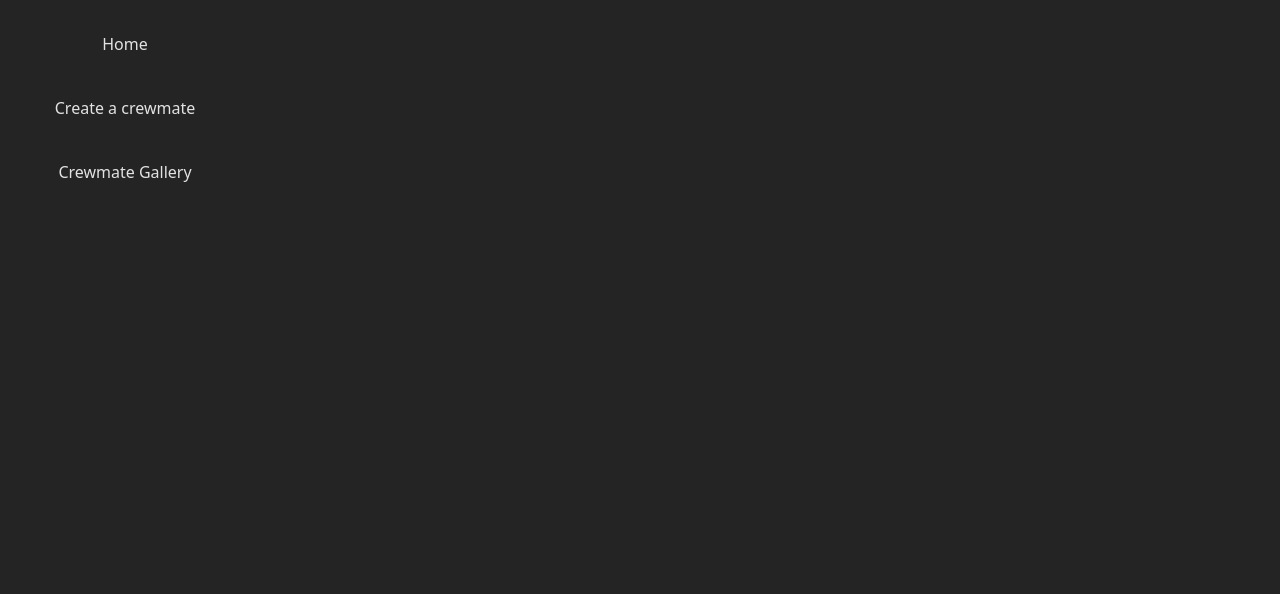
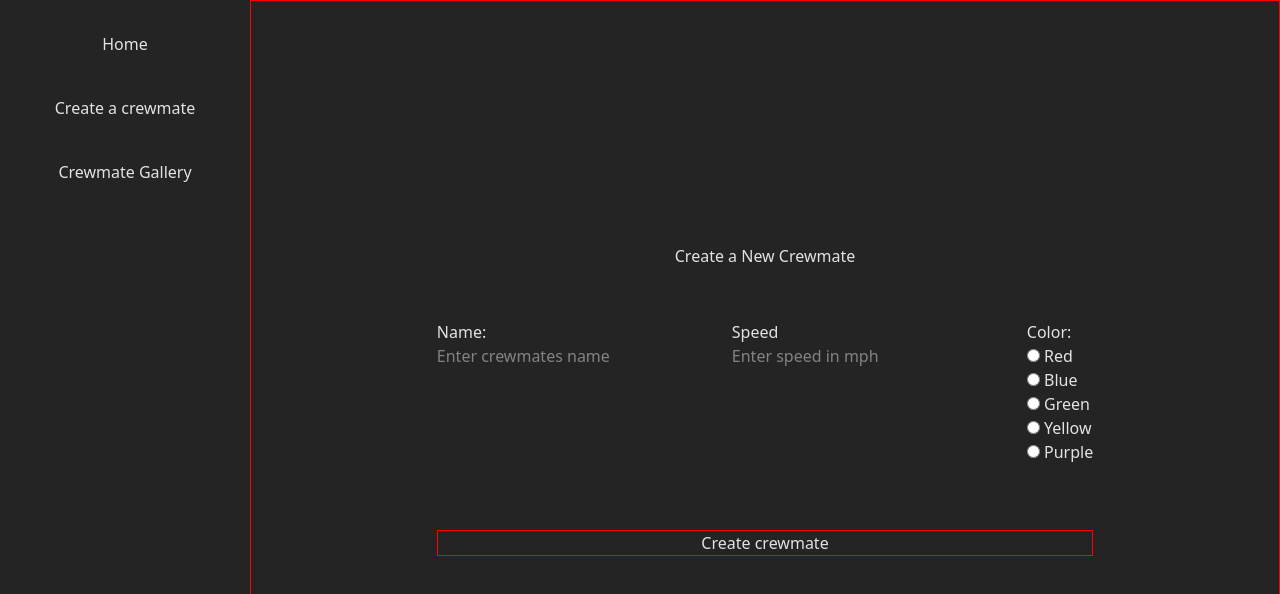
Before and after one commit to Babagesh/Crewmates, a React (Vite) app: page /create in a window 1280 px wide. Shown: the top 594 px of the page. Built offline with nearby package versions, Linux system fonts and the light colour scheme.

Commit message:
create page finished

```diff
--- a/src/App.css
+++ b/src/App.css
@@ -27,3 +27,29 @@
 .gallery{
   flex: 1;
 }
+
+.create{
+  display: flex;
+  flex-direction: column;
+  align-items: center;
+  justify-content: center;
+  flex: 1;
+  border: 1px solid red;
+}
+
+.create h1{
+  margin-bottom: 5%;
+}
+.options{
+  display: flex;
+  flex-direction: row;
+  justify-content: flex-start;
+  gap: 5vw;
+  margin-bottom: 10%;
+}
+
+.submit-form{
+  margin-top: 2rem;
+  text-align: center;
+  border: 1px solid red;
+}
--- a/src/pages/Create.jsx
+++ b/src/pages/Create.jsx
@@ -1,9 +1,60 @@
 import {useState} from 'react'
+import {supabase} from '../client'
 
 const Create = () => {
-    <div className = "create">
 
-    </div>
+    const [crewmateOptions, updateCrewmateOptions] = useState({
+        Name : "",
+        Speed: 0,
+        Color: ""
+    })
+
+    const handleChange = (event) => {
+        const {name, value} = event.target;
+        updateCrewmateOptions(crewmateOptions => (
+            {...crewmateOptions, [name]:value}
+        ))
+    }
+    const createCrewmate = async (e) => {
+        e.preventDefault();
+        await supabase
+        .from('crewmates')
+        .insert(crewmateOptions)
+        window.location = "/"
+    }
+    return (
+        <div className = "create">
+            <h1> Create a New Crewmate</h1>
+            <form >
+                <div className = 'options'>
+                    <div className = 'option'>
+                        <label for='name'>Name:</label> <br />
+                        <input type='text' placeholder = 'Enter crewmates name' id = 'name' name = 'Name' onChange = {handleChange}/>
+                    </div>
+                    <div className = 'option'>
+                        <label for = 'speed'>Speed</label> <br />
+                        <input type='number' placeholder = 'Enter speed in mph' id = 'speed' name = 'Speed' onChange={handleChange}/>
+                    </div>
+                    <div className = 'option'>
+                        <h3> Color: </h3>
+                        <input type='radio' id = 'red' value = 'red' name = 'Color' onChange={handleChange}/>
+                        <label htmlFor = 'red'> Red </label> <br />
+                        <input type = 'radio' id = 'blue' value = 'blue' name = 'Color' onChange={handleChange}/>
+                        <label htmlFor = 'blue'> Blue </label> <br />
+                        <input type = 'radio' id = 'green' value = 'green' name = 'Color' onChange={handleChange}/>
+                        <label htmlFor = 'green'> Green </label> <br />
+                        <input type = 'radio' id = 'yellow' value = 'yellow' name = 'Color' onChange={handleChange}/>
+                        <label htmlFor = 'yellow'> Yellow </label> <br />
+                        <input type = 'radio' id = 'purple' value = 'purple' name = 'Color' onChange={handleChange}/>
+                        <label htmlFor = 'purple'> Purple </label> <br />
+                    </div>
+                </div>
+                <div className = 'submit-form'>
+                    <input type='submit' onClick={createCrewmate} value = "Create crewmate"/>
+                </div>
+            </form>
+        </div>
+    );
 }
 
 export default Create;
--- /dev/null
+++ b/src/pages/Details.jsx
@@ -0,0 +1,11 @@
+
+
+const Details = (crewmateDetails) => {
+    return (
+        <div>
+
+        </div>
+    );
+}
+
+export default Details;
--- a/src/pages/Edit.jsx
+++ b/src/pages/Edit.jsx
@@ -1,6 +1,6 @@
 const Edit = () => {
     return (
-        <div>
+        <div className = "edit">
 
         </div>
     );
--- a/src/pages/Gallery.jsx
+++ b/src/pages/Gallery.jsx
@@ -4,7 +4,7 @@ import Crewmate from '../components/Crewmate';
 
 const Gallery = () => {
 
-    const {crewmates, updateCrewmates} = useState([])
+    const [crewmates, updateCrewmates] = useState([])
 
     useEffect(() => {
         const getCrewmates = async () => {
```
